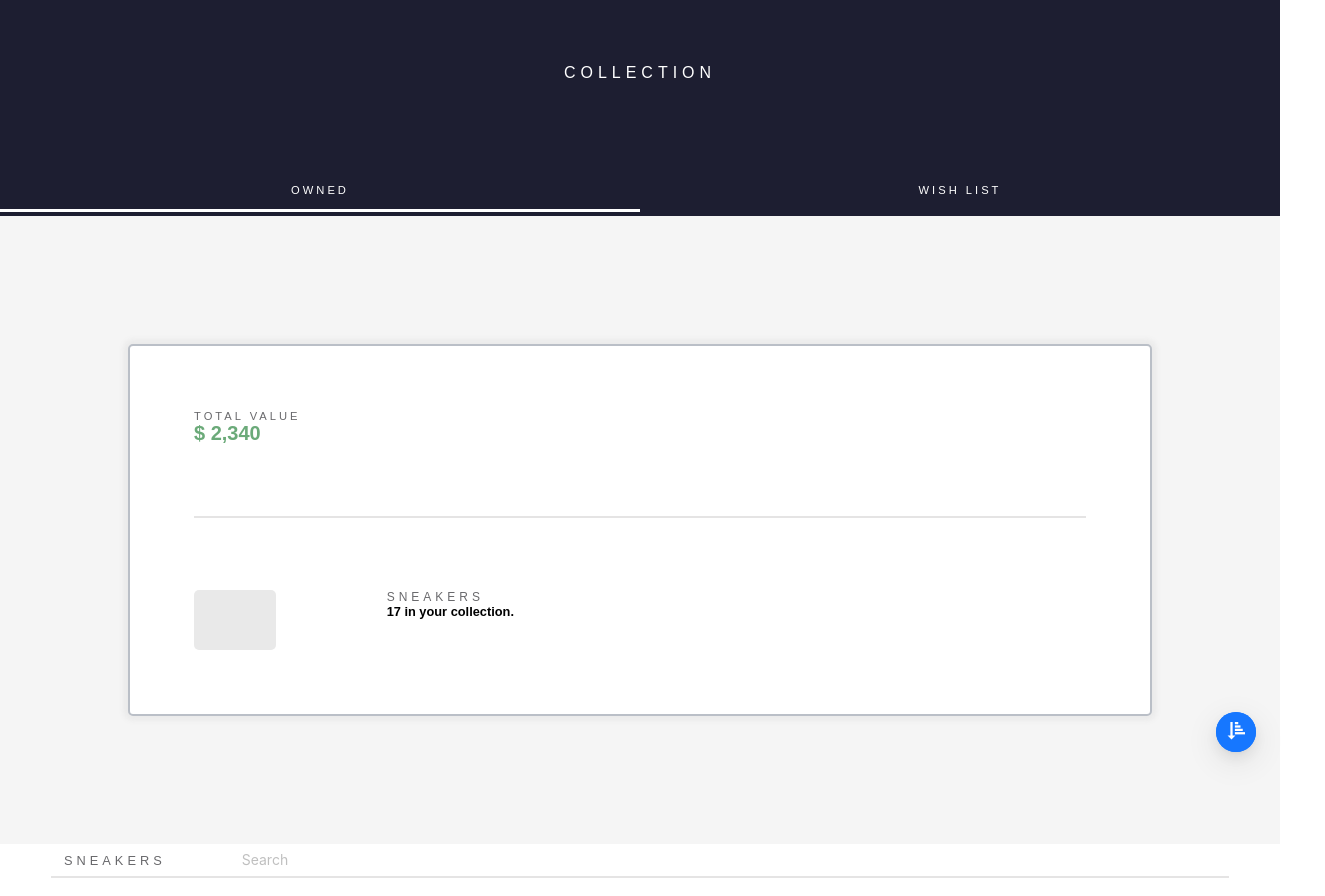
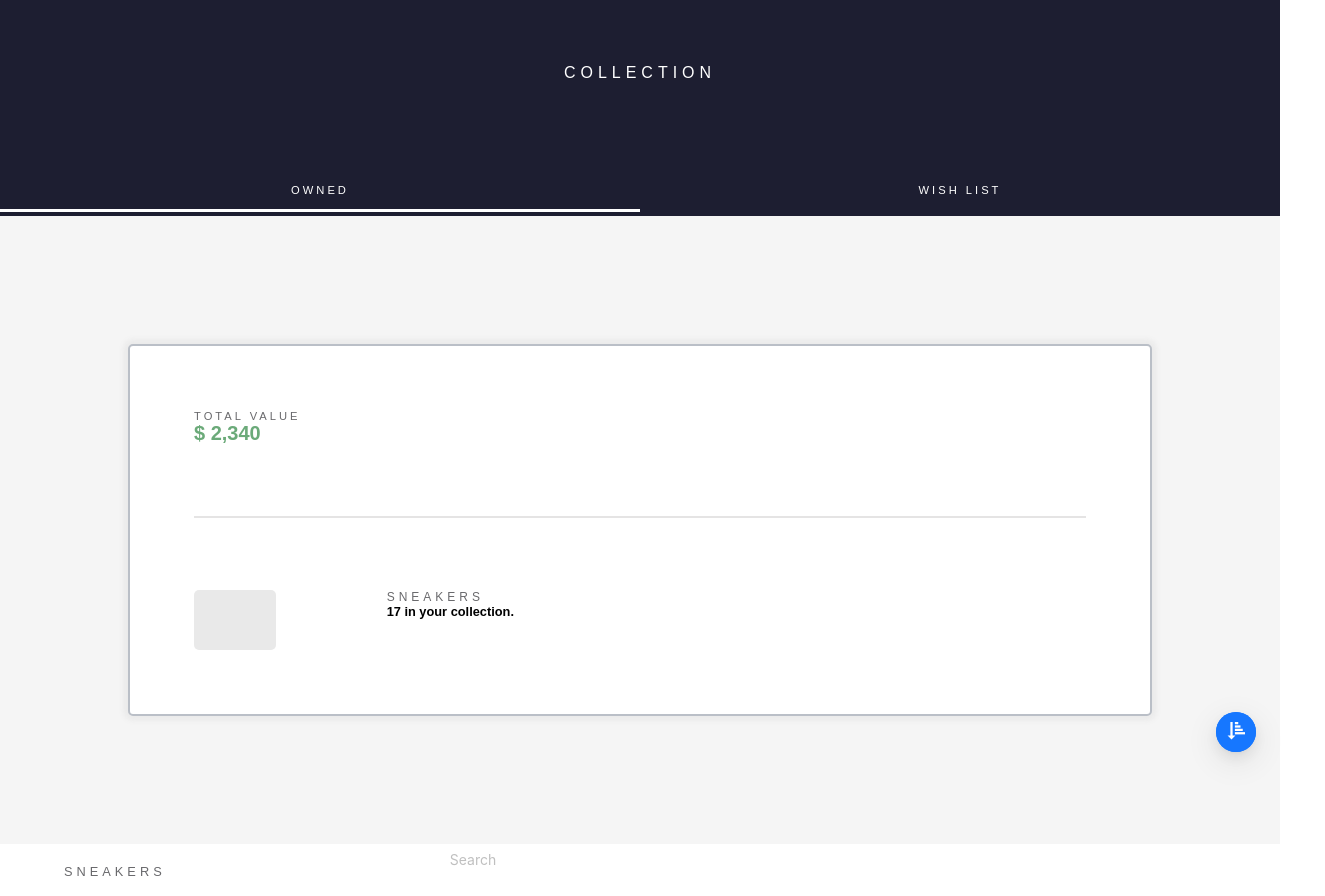
Before and after one commit to JehanKE/sneakers-app, a React (Create React App) app: page / in a window 1280 px wide. Shown: the top 896 px of the page, 1325 px wide, since content can reach past the window. Built offline with nearby package versions, Linux system fonts and the light colour scheme; some icons are missing.

Commit message:
changed header styling

```diff
--- a/src/pages/HomePage/index.jsx
+++ b/src/pages/HomePage/index.jsx
@@ -85,11 +85,12 @@ const HomePage = () => {
             <SummaryContainer list={sneakerList} />
           </div>
           <div className="sneaker-list-container">
-            <div>
-              <label className="sneaker-list-header">SNEAKERS</label>
+            <div className="sneaker-list-header">
+              <label className="sneaker-title">SNEAKERS</label>
               <AutoComplete
                 style={{
                   width: "65%",
+                  padding: "1%"
                 }}
                 options={options}
                 placeholder="Search"
--- a/src/pages/HomePage/index.scss
+++ b/src/pages/HomePage/index.scss
@@ -57,10 +57,17 @@
   flex-direction: column;
 
   .sneaker-list-header {
-    letter-spacing: 4px;
-    color: #69696c;
-    font-size: 0.8rem;
-    padding: 5%;
+    width: 100%;
+    display: grid;
+    grid-template-columns: 30% 70%;
+    padding-left: 3.5%;
+
+    .sneaker-title {
+      letter-spacing: 4px;
+      color: #69696c;
+      font-size: 0.8rem;
+      padding: 5%;
+    }
   }
 }
 
```
